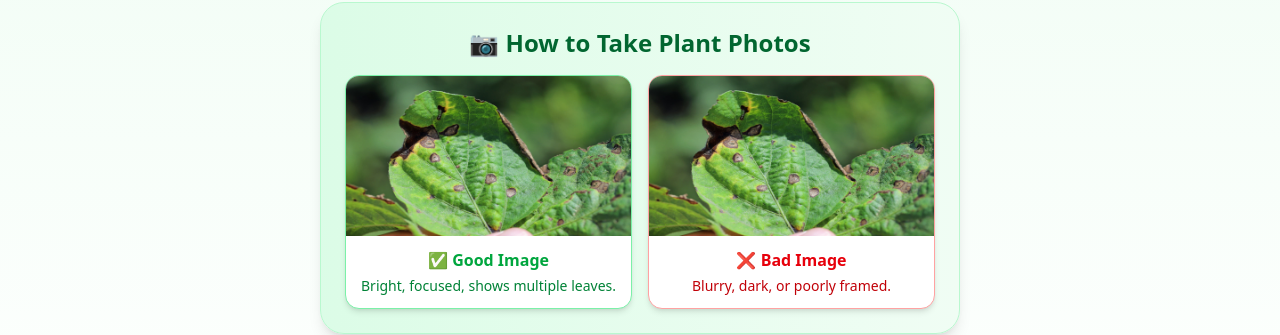
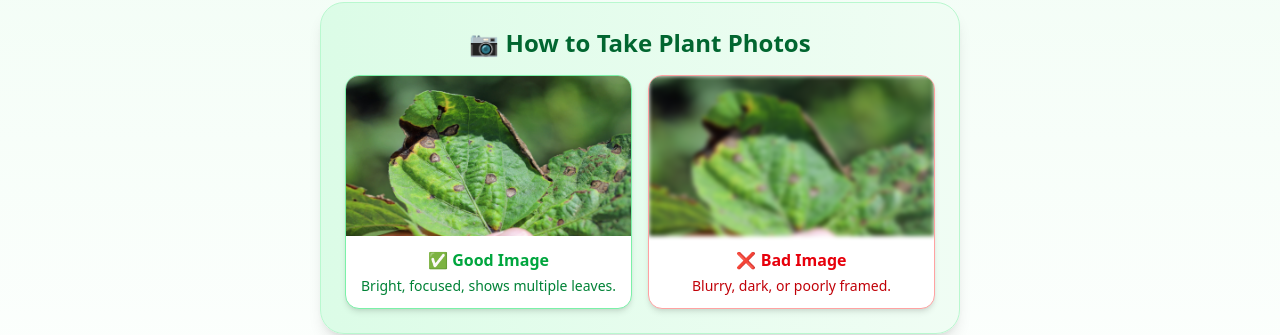
Before and after one commit to kunalpawar83/clg_plant_frontend, a React (Vite) app: page /scanner in a window 1280 px wide. Shown: the part 238-573 px from the top of the page. Built offline with nearby package versions, Linux system fonts and the light colour scheme.

Commit message:
Chnages in Scanner and Analyze page

```diff
--- a/src/pages/Analyze.jsx
+++ b/src/pages/Analyze.jsx
@@ -6,6 +6,8 @@ const Analyze = () => {
   const location = useLocation();
   const navigate = useNavigate();
   const data = location.state; // This is now the backend response
+
+
 
   if (!data) {
     return (
@@ -90,7 +92,7 @@ const Analyze = () => {
                       <h3 className="text-xl font-medium text-gray-900">{data.plantName || "Unknown Plant"}</h3>
                       <p className="text-gray-600 text-sm">Scientific identification</p>
                     </div>
-                    <div className="text-sm text-gray-500">{data.confidence || "N/A"} confidence</div>
+                    <div className="text-sm text-gray-500">{data.plant || "N/A"} confidence</div>
                   </div>
 
                   <div className="grid grid-cols-2 gap-5">
--- a/src/pages/Scanner.jsx
+++ b/src/pages/Scanner.jsx
@@ -178,11 +178,11 @@ const Scanner = () => {
               </div>
 
               {/* Bad Example */}
-              <div className="bg-white rounded-xl shadow-md overflow-hidden border border-red-300">
+              <div className="bg-white  rounded-xl shadow-md overflow-hidden border border-red-300">
                 <img
                   src={LeaveImage}
                   alt="Bad Example"
-                  className="w-full h-48 sm:h-40 object-cover"
+                  className="w-full h-48 sm:h-40 object-cover blur-[2px]"
                 />
                 <div className="p-3 text-center">
                   <p className="text-red-600 font-semibold text-sm sm:text-base">❌ Bad Image</p>
```
